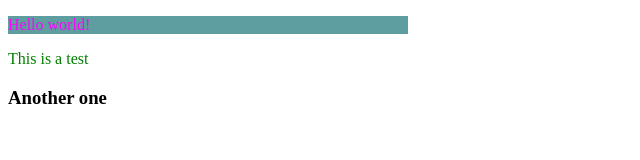
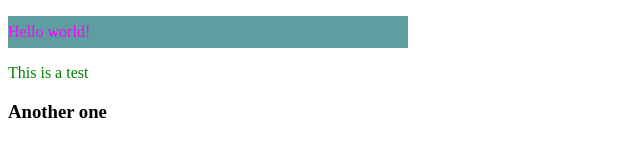
Before and after one commit to carlosmndzg/ferrum, a plain HTML site: page examples/index.html in a window 1280 px wide. Shown: the whole page, without its empty margins (0-640 px from the left). Drawn offline with Linux system fonts and the light colour scheme.

Commit message:
Added small micro adjustment for computing word position inside line

```diff
--- a/assets/default.css
+++ b/assets/default.css
@@ -5,7 +5,10 @@ html {
 
 body {
     display: block;
-    margin: 8px;
+    margin-top: 8px;
+    margin-right: 8px;
+    margin-bottom: 8px;
+    margin-left: 8px;
 }
 
 p, div, article, aside, footer, header, hgroup, main, nav, search, section {
@@ -41,3 +44,11 @@ h6 {
     display: block;
     font-size: 12px;
 }
+
+p {
+    display: block;
+    margin-top: 8px;
+    margin-bottom: 8px;
+    margin-left: 0px;
+    margin-right: 0px;
+}
--- a/examples/index.html
+++ b/examples/index.html
@@ -35,7 +35,9 @@
     </style>
   </head>
   <body>
-    <p id="imp" style="color: yellow; color: fuchsia">Hello world!</p>
+    <p id="imp" style="color: yellow; color: fuchsia; line-height: 2">
+      Hello world!
+    </p>
     <p class="heading">This is a test</p>
     <h3>Another one</h3>
     <div>
```
Also changed, not shown: 2 other files.
